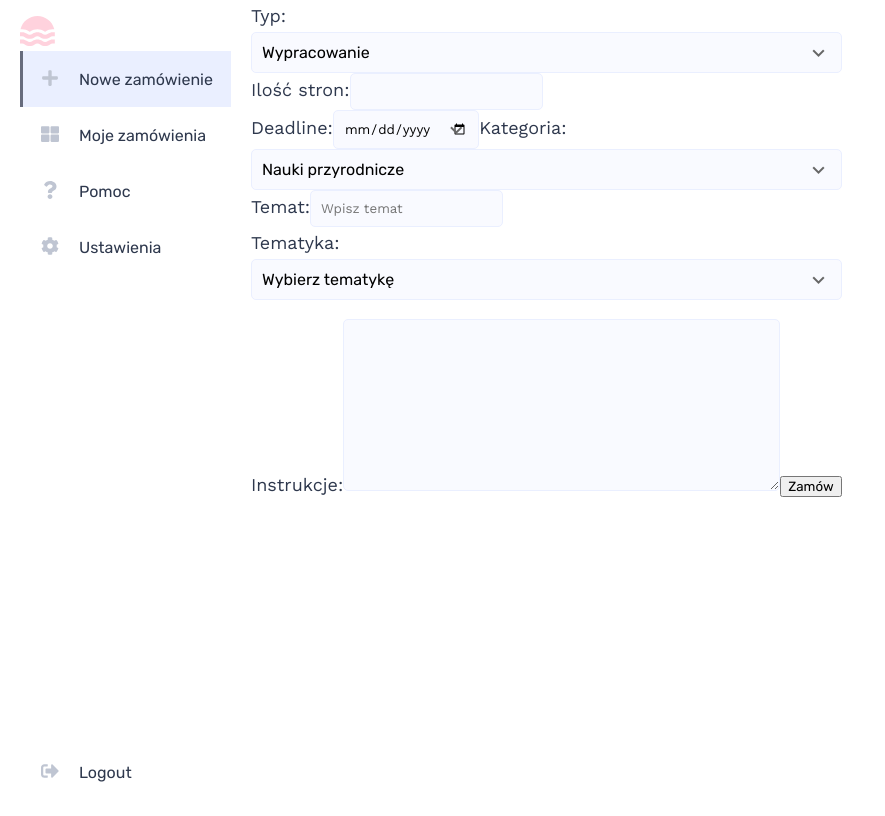
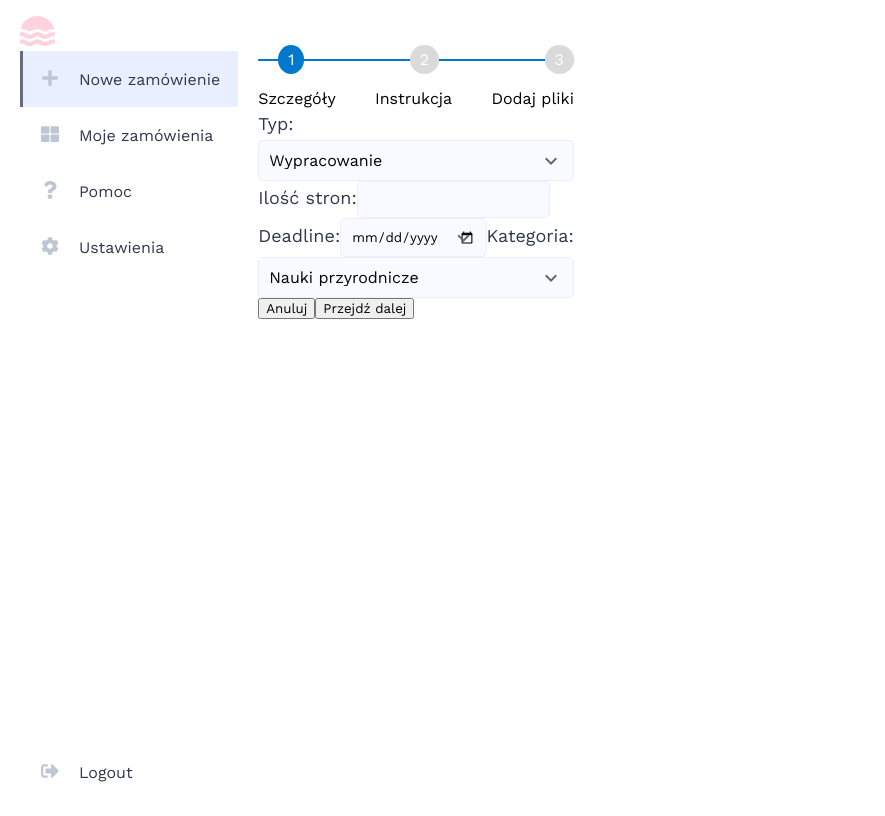
Before and after one commit to Wypracowania/Frontend, a React (Create React App) app: page /noweZamowienie in a window 1280 px wide. Shown: the whole page, without its empty margins (0-885 px from the left). Built offline with nearby package versions, Linux system fonts and the light colour scheme.

Commit message:
Dispatch form elements in to components

```diff
--- a/src/authentication.js
+++ b/src/authentication.js
@@ -4,13 +4,13 @@
 
 export function setTokenCookie(token) {
   const d = new Date();
-  d.setTime(d.getTime() + 100000);
+  d.setTime(d.getTime() + 1000000);
   const expires = `expires=${d.toUTCString()}`;
   document.cookie = `token=${token}; ${expires};`;
 }
 export function setUserCookie(username) {
   const d = new Date();
-  d.setTime(d.getTime() + 100000);
+  d.setTime(d.getTime() + 1000000);
   const expires = `expires=${d.toUTCString()}`;
   document.cookie = `username=${username}; ${expires};`;
 }
--- /dev/null
+++ b/src/pages/orders/firstStep.js
@@ -0,0 +1,47 @@
+import React from "react";
+
+
+const FirstStep = () =>{
+    return(
+        <div>
+        <label for="type" className="newOrder__form-label">Typ:</label>
+            <div class="form-element">
+        <select className="newOrder__select" name="document" id="type" >
+        <option value="WYP">Wypracowanie</option>
+        <option value="ESE">Esej</option>
+      </select>
+      </div>
+      <label className="newOrder__form-label" for="pages">Ilość stron:</label>
+      <input
+        className="form-element"
+        type="number"
+        name="pages"
+        id="pages"
+      />
+      <br />
+      <label className="newOrder__form-label" for="deadline">Deadline:</label>
+      <input
+        className="form-element"
+        type="date"
+        name="deadline"
+        id="deadline"
+        placeholder="Ustaw datę"
+      />
+      <label className="newOrder__form-label" for="category">Kategoria:</label>
+      <div class="form-element">
+      <select
+        name="category"
+        id="category"
+      >
+        <option value="PRZ">Nauki przyrodnicze</option>
+        <option value="HUM">Nauki humanistyczne</option>
+        <option value="ŚCI">Nauki ścisłe</option>
+      </select>
+      </div>
+      <button>Anuluj</button>
+      <button>Przejdź dalej</button>
+      </div>
+    )
+}
+
+export default FirstStep
--- a/src/pages/orders/newOrder.js
+++ b/src/pages/orders/newOrder.js
@@ -4,6 +4,9 @@ import { getUsername } from 'authentication';
 import { Redirect } from 'react-router-dom'
 import { useDispatch, useSelector } from 'react-redux'
 import "../../styles/newOrder.scss";
+import Steps from './steps';
+import FirstStep from './firstStep';
+import SecondStep from './secondStep';
 
 
 // Przykład użycia redux dla jednego komponentu, do drugiego musisz nieco pozmieniać nazwy ;)
@@ -40,6 +43,7 @@ const dispatch = useDispatch()
 
   useEffect(() =>{
 
+    console.log(orderData)
     if(isSubmited === false){
       return;
     }
@@ -77,75 +81,14 @@ const dispatch = useDispatch()
 
   return (
     <div className="newOrder">
+    <Steps />
+    <div>
     <form onSubmit={ e => {e.preventDefault(); changeSubmit(true)} } >
-    <label for="type" className="newOrder__form-label">Typ:</label>
-    <div class="form-element">
-      <select className="newOrder__select" onChange={(e) => {changeOrderData({ ...orderData, [e.target.name]: e.target.value })}} name="document" id="type" >
-        <option value="WYP">Wypracowanie</option>
-        <option value="ESE">Esej</option>
-      </select>
-      </div>
-      <label className="newOrder__form-label" for="pages">Ilość stron:</label>
-      <input
-        className="form-element"
-        type="number"
-        name="pages"
-        id="pages"
-        onChange={(e) => {changeOrderData({ ...orderData, [e.target.name]: e.target.value })}}
-      />
-      <br />
-      <label className="newOrder__form-label" for="deadline">Deadline:</label>
-      <input
-        className="form-element"
-        type="date"
-        name="deadline"
-        id="deadline"
-        placeholder="Ustaw datę"
-        onChange={(e) => {changeOrderData({ ...orderData, [e.target.name]: e.target.value })}}
-      />
-      <label className="newOrder__form-label" for="category">Kategoria:</label>
-      <div class="form-element">
-      <select
-        name="category"
-        id="category"
-        onChange={(e) => {changeOrderData({ ...orderData, [e.target.name]: e.target.value })}}
-      >
-        <option value="PRZ">Nauki przyrodnicze</option>
-        <option value="HUM">Nauki humanistyczne</option>
-        <option value="ŚCI">Nauki ścisłe</option>
-      </select>
-      </div>
-      <label className="newOrder__form-label" for="topic">Temat:</label>
-      <input
-        className="form-element"
-        type="text"
-        name="topic"
-        id="topic"
-        placeholder="Wpisz temat"
-        onChange={(e) => {changeOrderData({ ...orderData, [e.target.name]: e.target.value })}}
-      />
-      <br />
-      <label className="newOrder__form-label" for="subject">Tematyka:</label>
-      <div class="form-element">
-      <select
-        name="subject"
-        id="subject"
-        placeholder="Wybierz tematykę"
-        onChange={(e) => {changeOrderData({ ...orderData, [e.target.name]: e.target.value })}}
-      >
-        <option value="Wybierz tematykę">Wybierz tematykę</option>
-        <option value="Wiersz">Wiersz</option>
-        <option value="Esej">Esej</option>
-        <option value="Wypracowanie">Wypracowanie</option>
-      </select>
-      </div>
-      <br />
-      <label className="newOrder__form-label" for="instructions">Instrukcje:</label>
-      <textarea className="form-element" name="instructions" rows="10" cols="50" onChange={(e) => {changeOrderData({ ...orderData, [e.target.name]: e.target.value })}} />
-      <button type="submit">Zamów</button>
+      <FirstStep />
     </form>
     {/* Sledzenie zamówienia po jego utworzeniu. Etap licytacji */}
     { isCreated ? <Redirect to={`/zamowienie/${id}`} /> : null }
+    </div>
   </div>
 );
 };
--- /dev/null
+++ b/src/pages/orders/secondStep.js
@@ -0,0 +1,36 @@
+import React from "react";
+
+
+const SecondStep = () => {
+    return(
+        <div>
+        <label className="newOrder__form-label" for="topic">Temat:</label>
+      <input
+        className="form-element"
+        type="text"
+        name="topic"
+        id="topic"
+        placeholder="Wpisz temat"
+      />
+      <br />
+      <label className="newOrder__form-label" for="subject">Tematyka:</label>
+      <div class="form-element">
+      <select
+        name="subject"
+        id="subject"
+        placeholder="Wybierz tematykę"
+      >
+        <option value="Wybierz tematykę">Wybierz tematykę</option>
+        <option value="Wiersz">Wiersz</option>
+        <option value="Esej">Esej</option>
+        <option value="Wypracowanie">Wypracowanie</option>
+      </select>
+      </div>
+      <br />
+      <label className="newOrder__form-label" for="instructions">Instrukcje:</label>
+      <textarea className="form-element" name="instructions" rows="10" cols="50" />
+        </div>
+    )
+}
+
+export default SecondStep;
--- /dev/null
+++ b/src/pages/orders/steps.js
@@ -0,0 +1,34 @@
+import React from "react";
+import "../../styles/steps.scss";
+
+const Steps = (props) =>{
+    return(
+        <div>
+            <div className="steps">
+            <div className="step-box">
+                <span className="step-number active">
+                    1
+                </span>
+            </div>
+
+            <div className="step-box">
+                <span className="step-number">
+                    2
+                </span>
+            </div>
+            <div className="step-box">
+                <span className="step-number">
+                    3
+                </span>
+            </div>
+        </div>
+        <div className="steps-description">
+            <span>Szczegóły</span>
+            <span>Instrukcja</span>
+            <span>Dodaj pliki</span>
+         </div>
+       </div>
+    )
+}
+
+export default Steps;
--- a/src/styles/global.css
+++ b/src/styles/global.css
@@ -1,7 +1,9 @@
+@import url('https://fonts.googleapis.com/css2?family=Work+Sans&display=swap');
+
 body{
     margin: 0;
     padding: 0;
 }
 * {
-    font-family: 'Rubik', sans-serif;
+    font-family: 'Work Sans', sans-serif;
 }
--- /dev/null
+++ b/src/styles/steps.scss
@@ -0,0 +1,42 @@
+.steps{
+    display: flex;
+    justify-content: space-between;
+    margin-top: 50px;
+    position: relative;
+    &::before{
+        content: "";
+        width: 100%;
+        height: 2px;
+        position: absolute;
+        top: 50%;
+        left: 50%;
+        transform: translate(-50%, -50%);
+        background-color: #0078CE;
+        z-index: -1;
+    }
+}
+
+.step-box:nth-of-type(1){
+    margin-left: 20px;
+}
+
+.step-box{
+    position: relative;
+}
+
+.step-number{
+    background-color: #DADADA;
+    color: white;
+    padding: 5px 10px;
+    border-radius: 100%;
+}
+
+.active{
+    background-color: #0078CE;
+}
+
+.steps-description{
+    padding-top: 20px;
+    display: flex;
+    justify-content: space-between;
+}
```
Also changed, not shown: src/pages/orders/thirdStep.js (added, +10 -0 lines).
